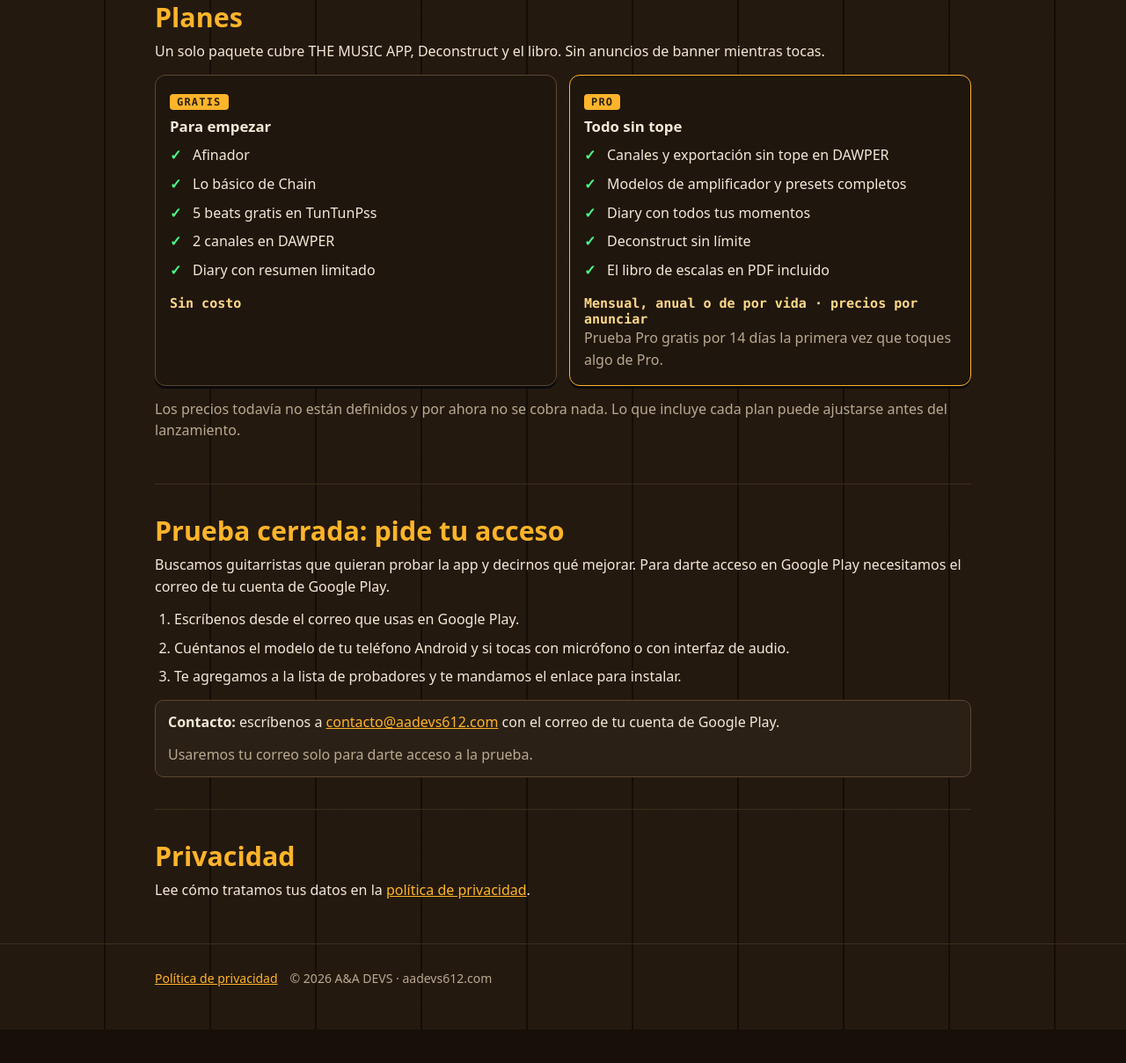
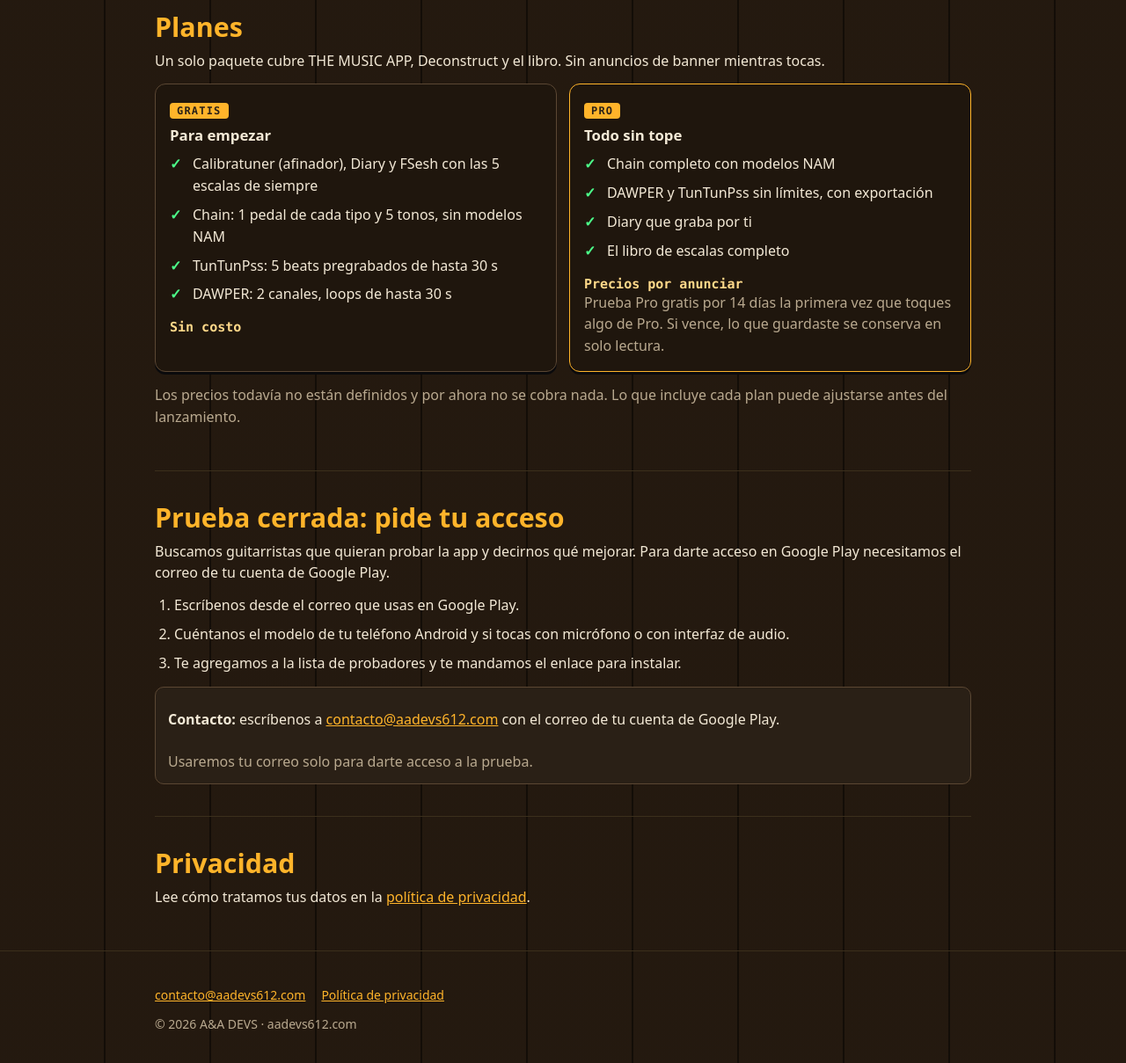
Before and after one commit to ponzho90/AADEVs612, a plain HTML site: page index.html in a window 1280 px wide. Shown: the part 1321-2530 px from the top of the page at 88% size. Before the commit the page ends 2492 px from the top, so only its background shows below. Drawn offline with Linux system fonts and the light colour scheme.

Commit message:
Pagina ronda 3: Planes Gratis/Pro claros, objetivos tactiles 44 px y pie con contacto (Ximena, Web y Android)
Co-Authored-By: Claude Sonnet 5.5 <noreply@anthropic.com>
Claude-Session: https://claude.ai/code/session_01EBKvrAffvhYf2w4y4huxqV

```diff
--- a/index.html
+++ b/index.html
@@ -15,12 +15,12 @@ background:var(--fondo) repeating-linear-gradient(90deg,rgba(60,42,27,.35) 0 118
 .w{max-width:960px;margin:0 auto;padding:0 16px}
 a{color:var(--ac)}
 a:focus-visible,.b:focus-visible{outline:3px solid var(--acc);outline-offset:3px}
-.salto{position:absolute;left:-999px;top:8px;background:var(--ac);color:var(--sobre);padding:8px 12px;border-radius:6px;font-weight:700}
+.salto{position:absolute;left:-999px;top:8px;background:var(--ac);color:var(--sobre);padding:12px;min-height:44px;border-radius:6px;font-weight:700}
 .salto:focus{left:8px;z-index:9}
 nav.top{background:rgba(13,9,3,.92);border-bottom:1px solid var(--borde);position:sticky;top:0;z-index:5}
 nav.top .w{display:flex;flex-wrap:wrap;gap:4px 16px;align-items:center;padding-top:8px;padding-bottom:8px}
 nav.top strong{font-weight:900;letter-spacing:.06em;margin-right:auto}
-nav.top a{color:var(--texto);text-decoration:none;padding:6px 2px;font-size:14px}
+nav.top a{color:var(--texto);text-decoration:none;padding:0 4px;font-size:14px;display:inline-flex;align-items:center;min-height:44px}
 nav.top a:hover{color:var(--ac);text-decoration:underline}
 header.hero{padding:48px 0 36px}
 .lcd{display:inline-block;font:700 13px var(--mono);letter-spacing:.12em;text-transform:uppercase;color:var(--ac);
@@ -45,7 +45,10 @@ ol.pasos{margin:0 0 14px;padding-left:22px}ol.pasos li{margin-bottom:8px}
 .b:hover{filter:brightness(1.08)}
 .nota{background:var(--sup);border:1px solid var(--borde);border-radius:10px;padding:12px 14px}
 footer{padding:28px 0 48px;color:var(--texto2);font-size:14px;border-top:1px solid var(--bsuave)}
-footer a{margin-right:14px}
+footer .w{display:flex;flex-wrap:wrap;gap:0 18px;align-items:center}
+footer a{display:inline-flex;align-items:center;min-height:44px;overflow-wrap:anywhere}
+footer span{flex-basis:100%}
+.nota a{display:inline-block;padding:12px 0;overflow-wrap:anywhere}
 @media (prefers-reduced-motion:reduce){html{scroll-behavior:auto}}
 </style></head><body>
 <a class="salto" href="#contenido">Saltar al contenido</a>
@@ -82,12 +85,12 @@ footer a{margin-right:14px}
 <p>Un solo paquete cubre THE MUSIC APP, Deconstruct y el libro. Sin anuncios de banner mientras tocas.</p>
 <div class="g">
 <div class="c"><span class="etq">Gratis</span><h3>Para empezar</h3>
-<ul class="ok"><li>Afinador</li><li>Lo básico de Chain</li><li>5 beats gratis en TunTunPss</li><li>2 canales en DAWPER</li><li>Diary con resumen limitado</li></ul>
+<ul class="ok"><li>Calibratuner (afinador), Diary y FSesh con las 5 escalas de siempre</li><li>Chain: 1 pedal de cada tipo y 5 tonos, sin modelos NAM</li><li>TunTunPss: 5 beats pregrabados de hasta 30 s</li><li>DAWPER: 2 canales, loops de hasta 30 s</li></ul>
 <p class="precio">Sin costo</p></div>
 <div class="c pro"><span class="etq">Pro</span><h3>Todo sin tope</h3>
-<ul class="ok"><li>Canales y exportación sin tope en DAWPER</li><li>Modelos de amplificador y presets completos</li><li>Diary con todos tus momentos</li><li>Deconstruct sin límite</li><li>El libro de escalas en PDF incluido</li></ul>
-<p class="precio">Mensual, anual o de por vida · precios por anunciar</p>
-<p class="m">Prueba Pro gratis por 14 días la primera vez que toques algo de Pro.</p></div></div>
+<ul class="ok"><li>Chain completo con modelos NAM</li><li>DAWPER y TunTunPss sin límites, con exportación</li><li>Diary que graba por ti</li><li>El libro de escalas completo</li></ul>
+<p class="precio">Precios por anunciar</p>
+<p class="m">Prueba Pro gratis por 14 días la primera vez que toques algo de Pro. Si vence, lo que guardaste se conserva en solo lectura.</p></div></div>
 <p class="m" style="margin-top:14px">Los precios todavía no están definidos y por ahora no se cobra nada. Lo que incluye cada plan puede ajustarse antes del lanzamiento.</p></section>
 
 <section id="prueba"><h2>Prueba cerrada: pide tu acceso</h2>
@@ -101,5 +104,5 @@ footer a{margin-right:14px}
 
 <section id="privacidad"><h2>Privacidad</h2><p>Lee cómo tratamos tus datos en la <a href="privacidad.html">política de privacidad</a>.</p></section>
 </main>
-<footer><div class="w"><a href="privacidad.html">Política de privacidad</a><span>© 2026 A&amp;A DEVS · aadevs612.com</span></div></footer>
+<footer><div class="w"><a href="mailto:contacto@aadevs612.com">contacto@aadevs612.com</a><a href="privacidad.html">Política de privacidad</a><span>© 2026 A&amp;A DEVS · aadevs612.com</span></div></footer>
 </body></html>
```
